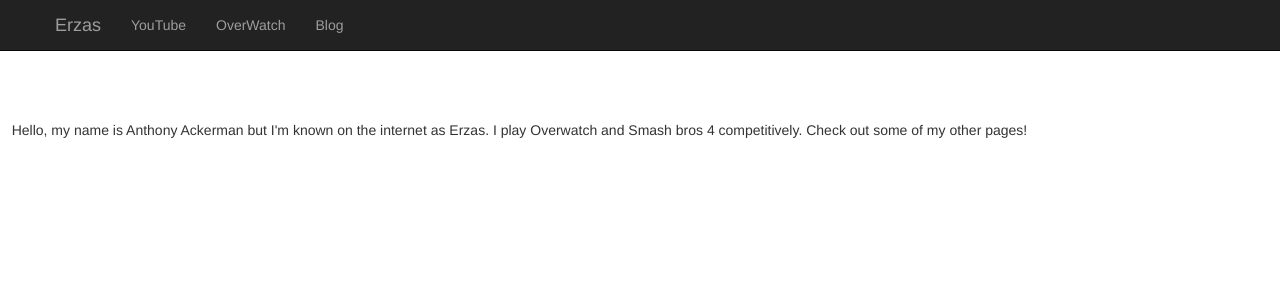
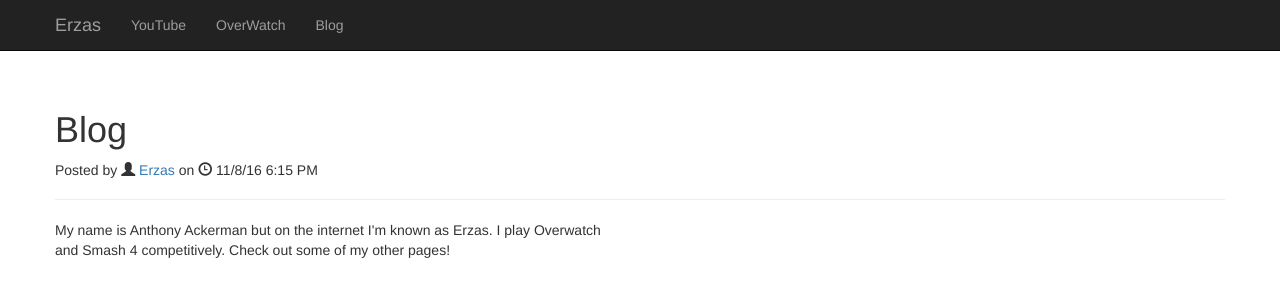
Before and after one commit to Erzas/Erzas.github.io, a plain HTML site: page index.html in a window 1280 px wide. Drawn offline with Linux system fonts and the light colour scheme.

Commit message:
Update index.html

```diff
--- a/index.html
+++ b/index.html
@@ -1,70 +1,143 @@
 <!DOCTYPE html>
 <html lang="en">
+
 	<head>
+
 <meta charset="utf-8">
+
 	<meta http-equiv="X-UA-Compatible" content="IE=edge">
+
 		<title>Erzas Gaming</title>
+
 		<meta name="viewport" content="width=device-width, initial-scale=1">
+
 <meta name="Description" lang="en" content="ADD SITE DESCRIPTION">
+
 	<meta name="author" content="ADD AUTHOR INFORMATION">
+
 	<meta name="robots" content="index, follow">
 
+
 	<!-- icons -->
+
 	<link rel="apple-touch-icon" href="assets/img/apple-touch-icon.png">
+
 		<link rel="shortcut icon" href="favicon.ico">
 
+
 	<!-- Bootstrap Core CSS file -->
+
 	<link rel="stylesheet" href="assets/css/bootstrap.min.css">
 
+
 	<!-- Override CSS file - add your own CSS rules -->
+
 	<link rel="stylesheet" href="assets/css/styles.css">
 
+
 	<!-- Conditional comment containing JS files for IE6 - 8 -->
+
 		<!--[if lt IE 9]>
+
 		<script src="assets/js/html5.js"></script>
+
 			<script src="assets/js/respond.min.js"></script>
+
 	<![endif]-->
+
 </head>
 	<body>
 
+
 <!-- Navigation -->
+
     <nav class="navbar navbar-fixed-top navbar-inverse" role="navigation">
+
 		<div class="container-fluid">
 
+
 			<!-- Brand and toggle get grouped for better mobile display -->
+
 		<div class="navbar-header">
+
 				<button type="button" class="navbar-toggle collapsed" data-toggle="collapse" data-target="#bs-example-navbar-collapse-1">
+
 						<span class="sr-only">Toggle navigation</span>
+
 					<span class="icon-bar"></span>
+
 				<span class="icon-bar"></span>
+
 					<span class="icon-bar"></span>
+
 			</button>
+
 				<a class="navbar-brand" href="https://erzas.github.io/">Erzas</a>
+
 			</div>
 				<!-- /.navbar-header -->
 
+
 		<!-- Collect the nav links, forms, and other content for toggling -->
+
 		<div class="collapse navbar-collapse" id="bs-example-navbar-collapse-1">
+
 			<ul class="nav navbar-nav">
+
 <li><a href="https://erzas.github.io/YouTube">YouTube</a></li>
+
 <li><a href="https://erzas.github.io/OverWatch">OverWatch</a></li>
+
 <li><a href="https://erzas.github.io/Blog">Blog</a></li>
+
 </ul>
+
 	</div>
+
 	<!-- /.navbar-collapse -->
+
 	</div>
+
 	<!-- /.container-fluid -->
+
 </nav>
+
 <!-- /.navbar -->
 
+
 	<!-- Page Content -->
+		<div class="container-fluid">
+
+	<div class="row">
+				<div class="col-sm-12">
+
+			<div class="page-header">
+
+	<h1>Blog</h1>
+
+						<p>Posted by <span class="glyphicon glyphicon-user"></span> <a href="https://www.youtube.com/channel/UCFop3SMp5IBcK1Uzo_Ps4cA">Erzas</a> on <span class="glyphicon glyphicon-time"></span> 11/8/16 6:15 PM</p>
+					</div>
+				</div>
+			</div>
+			<!-- /.row -->
+
+			<div class="row margin-b-2">
+				<div class="col-sm-6">
+
+			<div class="caption">
 
 
-<script src="https://apis.google.com/js/platform.js"></script>
 
-		<p>&#160;&#160;&#160;</p><div class="g-ytsubscribe" data-channelid="UCFop3SMp5IBcK1Uzo_Ps4cA" data-layout="full" data-theme="dark" data-count="default"></div>
-		<br/>
-		<p>&#160;&#160;&#160;Hello, my name is Anthony Ackerman but I'm known on the internet as Erzas.  I play Overwatch and Smash bros 4 competitively.  Check out some of my other pages!</p>
+			<p>My name is Anthony Ackerman but on the internet I'm known as Erzas.  I play Overwatch and Smash 4 competitively.  Check out some of my other pages!</p>
+
+		</div>
+
+		</div>
+
+
+				</div>
+			</div>
+
 
 		<!-- /.container-fluid -->
 
```
Lines whose indentation alone changed are shown as unchanged.
